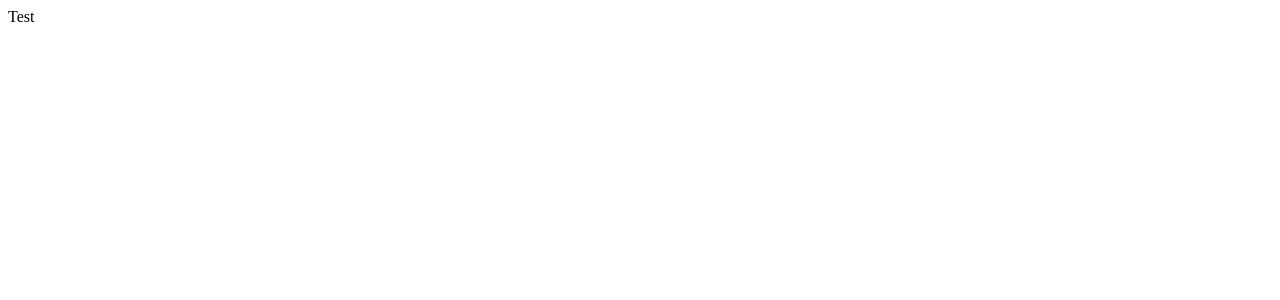
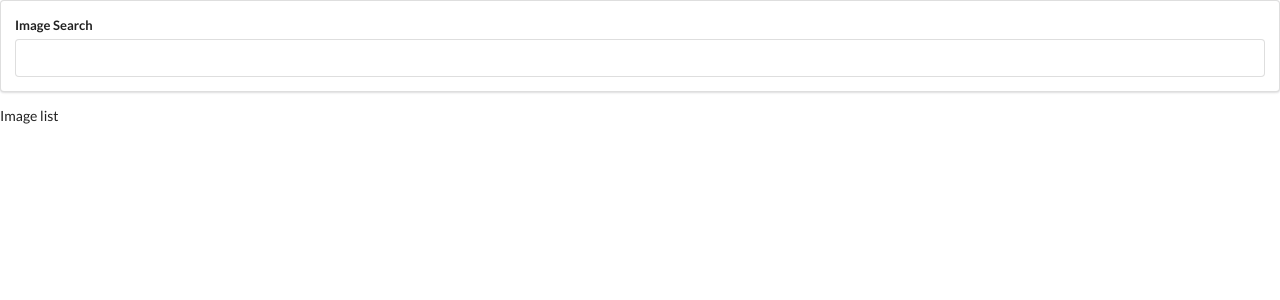
Before and after one commit to tsg1204/pics, a React (Create React App) app: page / in a window 1280 px wide. Shown: the top 300 px of the page. Built offline with nearby package versions, Linux system fonts and the light colour scheme.

Commit message:
SearchBar comp added

```diff
--- a/package.json
+++ b/package.json
@@ -9,6 +9,8 @@
     "react": "^17.0.1",
     "react-dom": "^17.0.1",
     "react-scripts": "4.0.1",
+    "semantic-ui-css": "^2.4.1",
+    "semantic-ui-react": "^2.0.1",
     "web-vitals": "^0.2.4"
   },
   "scripts": {
--- /dev/null
+++ b/src/components/App.js
@@ -0,0 +1,15 @@
+import React from 'react';
+
+import SearchBar from './SearchBar';
+import ImageList from './ImageList';
+
+const App = () => {
+    return (
+        <>
+            <SearchBar />
+            <ImageList />
+        </>
+    )
+}
+
+export default App;
--- /dev/null
+++ b/src/components/ImageList.js
@@ -0,0 +1,9 @@
+import React from 'react';
+
+const ImageList = () => {
+    return (
+        <div>Image list</div>
+    )
+}
+
+export default ImageList;
--- /dev/null
+++ b/src/components/SearchBar.js
@@ -0,0 +1,18 @@
+import React from 'react';
+
+class SearchBar extends React.Component {
+    render() {
+      return (
+        <div className="ui segment">
+          <form className="ui form">
+            <div className="field">
+              <label>Image Search</label>
+              <input type="text" />
+            </div>
+          </form>
+        </div>
+      );
+    }
+  }
+
+export default SearchBar;
--- a/src/index.js
+++ b/src/index.js
@@ -1,5 +1,9 @@
 import React from 'react';
 import ReactDOM from 'react-dom';
+import 'semantic-ui-css/semantic.min.css';
+
+import App from './components/App';
 
 
-ReactDOM.render( <div>Test</div>,document.getElementById('root'));
+
+ReactDOM.render( <App />, document.getElementById('root'));
```
Also changed, not shown: 1 other file (tests, documents, lock files or other folders).
